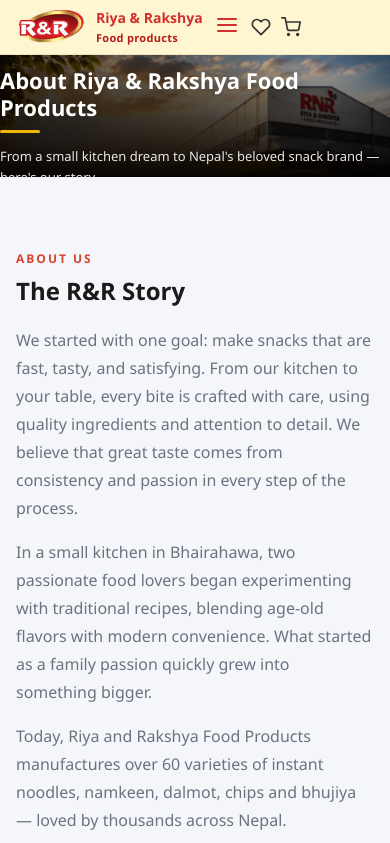
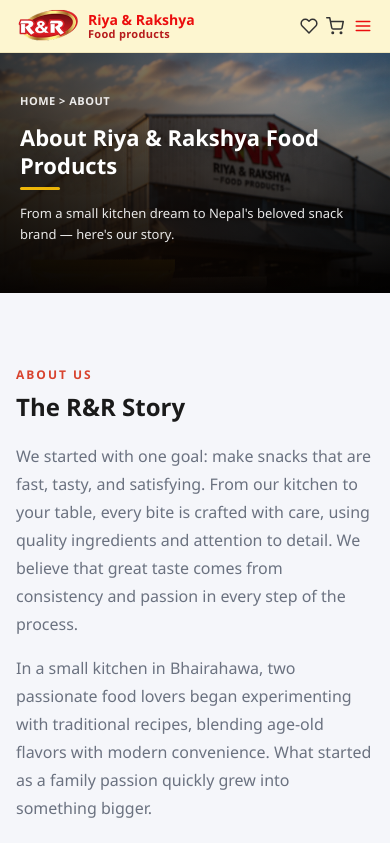
Before and after one commit to Auralith-Bit/R-R, a React (Vite) app in the folder frontend/: page /about in a window 390 px wide. Shown: the top 843 px of the page. Built offline with nearby package versions, Linux system fonts and the light colour scheme; no server answers.

Commit message:
Fixed respnsiveness of mobile view

```diff
--- a/frontend/src/components/PageHero.jsx
+++ b/frontend/src/components/PageHero.jsx
@@ -5,13 +5,22 @@ import React, { useState } from "react";
  * Pass a bgImage prop to use a single static background image instead of the
  * default slideshow.
  */
-export default function PageHero({ breadcrumb, title, subtitle, bgImage }) {
+export default function PageHero({ breadcrumb, title, subtitle, bgImage, mobileBgImage, mobilePosition }) {
   const [heroImgError, setHeroImgError] = useState(false);
+
+  const staticClass = mobilePosition
+    ? `page-hero-v2-static page-hero-v2-static-${mobilePosition}`
+    : "page-hero-v2-static";
 
   return (
     <section className="page-hero-v2">
       {bgImage ? (
-        <div className="page-hero-v2-static" style={{ backgroundImage: `url("${bgImage}")` }} />
+        <>
+          <div className={staticClass} style={{ backgroundImage: `url("${bgImage}")` }} />
+          {mobileBgImage && (
+            <div className="page-hero-v2-static-mobile" style={{ backgroundImage: `url("${mobileBgImage}")` }} />
+          )}
+        </>
       ) : (
         <div className="page-hero-v2-slides">
           <div className="page-hero-v2-slide page-hero-v2-slide-1">
--- a/frontend/src/index.css
+++ b/frontend/src/index.css
@@ -1,8 +1,9 @@
 :root {
-  --red: #d32f2f;
+  --red: #eb0d0d;
   --red-dark: #b71c1c;
   --gold: #f0b90b;
   --cream: #fdf6d0;
+  --white:#ffffff;
   --green: #25d366;
   --dark: #161616;
   --gray-bg: #f5f6fa;
@@ -358,8 +359,8 @@ select:focus {
 .page-hero-v2 {
   position: relative;
   width: 100%;
-  aspect-ratio: 1920 / 600;
-  -webkit-aspect-ratio: 1920 / 600;
+  aspect-ratio: 1920 / 540;
+  -webkit-aspect-ratio: 1920 / 540;
   overflow: hidden;
   isolation: isolate;
   -webkit-isolation: isolate;
@@ -388,6 +389,15 @@ select:focus {
   background-size: cover;
   background-position: center center;
   background-repeat: no-repeat;
+}
+.page-hero-v2-static-mobile {
+  position: absolute;
+  inset: 0;
+  z-index: 0;
+  background-size: cover;
+  background-position: center center;
+  background-repeat: no-repeat;
+  display: none;
 }
 .page-hero-v2-slide {
   position: absolute;
@@ -447,7 +457,7 @@ select:focus {
   margin: 14px 0;
 }
 .page-hero-v2-copy .breadcrumb {
-  color: var(--gold);
+  color: #fff;
   font-size: 14px;
   font-weight: 700;
 }
@@ -498,6 +508,15 @@ select:focus {
   }
   .page-hero-v2-static {
     background-size: cover;
+  }
+  .page-hero-v2-static-right {
+    background-position: right center !important;
+  }
+  .page-hero-v2-static:has(+ .page-hero-v2-static-mobile) {
+    display: none;
+  }
+  .page-hero-v2-static + .page-hero-v2-static-mobile {
+    display: block;
   }
   .page-hero-v2-inner {
     padding: 32px 0 20px;
@@ -670,7 +689,12 @@ select:focus {
 .home-hero .home-hero__stat-num {
   font-size: clamp(16px, 2.2vw, 26px);
   font-weight: 800;
-  color: var(--red);
+  color: var(--white);
+}
+@media (min-width: 1024px) {
+  .home-hero .home-hero__stat-num {
+    color: var(--red);
+  }
 }
 .home-hero .home-hero__stat-label {
   font-size: clamp(10px, 1.1vw, 13px);
@@ -1084,20 +1108,23 @@ select:focus {
 }
 
 /* ---------- Products page ---------- */
+.products-page {
+  padding-top: 16px;
+}
 .products-toolbar {
   display: flex;
   justify-content: space-between;
   align-items: center;
   flex-wrap: wrap;
   gap: 12px;
-  margin-top: 30px;
+  margin-top: 16px;
   position: sticky;
   top: 84px;
   z-index: 90;
   background: rgba(245, 246, 250, 0.92);
   -webkit-backdrop-filter: blur(8px);
   backdrop-filter: blur(8px);
-  padding: 16px 0;
+  padding: 22px 0;
   border-bottom: 1px solid var(--border-color);
 }
 .products-search-input {
@@ -1930,17 +1957,33 @@ select:focus {
     padding: 0 48px;
   }
   .page-hero-v2 {
-    aspect-ratio: 1920 / 600;
-    -webkit-aspect-ratio: 1920 / 600;
+    aspect-ratio: auto;
+    min-height: 480px;
+  }
+  .page-hero-v2-copy {
+    max-width: 100%;
+    text-align: left;
+    margin: 0;
+  }
+  .page-hero-v2-copy .breadcrumb {
+    justify-content: flex-start;
+  }
+  .page-hero-v2-copy .hero-underline {
+    margin-left: 0;
+    margin-right: auto;
   }
   .home-hero {
-    aspect-ratio: 1920 / 822;
-    -webkit-aspect-ratio: 1920 / 822;
+    aspect-ratio: auto;
+    min-height: 640px;
   }
   .home-hero__content {
     max-width: 600px;
     min-height: auto;
-    padding-top: 30px;
+    padding-top: 0;
+    justify-content: center;
+  }
+  .home-hero__stats {
+    display: flex;
   }
 
   .navbar-inner {
@@ -1948,10 +1991,18 @@ select:focus {
     justify-content: flex-start;
   }
   .nav-burger {
-    display: block;
+    display: flex;
+    order: 3;
+    align-items: center;
+    justify-content: center;
+    font-size: 20px;
+    line-height: 1;
+    padding: 2px;
   }
   .nav-right {
     gap: 10px;
+    margin-left: auto;
+    order: 2;
   }
   .desktop-only {
     display: none !important;
@@ -2094,21 +2145,57 @@ select:focus {
   .container {
     padding: 0 24px;
   }
+  .home-hero {
+    aspect-ratio: auto;
+    min-height: 560px;
+  }
+  .hero-slideshow-slide {
+    animation: none !important;
+  }
+  .hero-slideshow-slide.slide-title {
+    transform: translateX(0);
+  }
+  .hero-slideshow-slide:not(.slide-title) {
+    display: none;
+  }
+  .hero-dots {
+    display: none;
+  }
   .home-hero__content {
     max-width: 100%;
+    justify-content: center;
+    align-items: flex-start;
+    text-align: left;
+    padding: 48px 28px 64px;
+    gap: 16px;
   }
   .home-hero .home-hero__h1 {
     max-width: 100%;
+    font-size: clamp(26px, 7vw, 38px);
+    line-height: 1.14;
   }
   .home-hero .home-hero__sub {
     max-width: 100%;
+    font-size: clamp(13px, 3.4vw, 16px);
+    line-height: 1.5;
+  }
+  .home-hero__badge {
+    display: inline-flex;
   }
   .home-hero__btns {
     flex-direction: row;
+    justify-content: flex-start;
     gap: 10px;
+    flex-wrap: wrap;
+  }
+  .home-hero__btn-shop,
+  .home-hero__btn-dist {
+    font-size: 13px;
+    padding: 11px 18px;
   }
   .home-hero__stats {
-    gap: 12px;
+    gap: 14px;
+    display: flex;
   }
   .home-hero__stat-divider {
     height: 20px;
@@ -2255,52 +2342,91 @@ select:focus {
   .navbar {
     padding: 6px 0;
   }
+  .brand {
+    gap: 8px;
+  }
   .brand-logo {
-    width: 70px;
-    height: 42px;
+    width: 64px;
+    height: 40px;
   }
   .brand-text {
     font-size: 14px;
+    line-height: 1.15;
   }
   .brand-text small {
     font-size: 11px;
   }
+  .navbar-inner {
+    gap: 8px;
+  }
+  .nav-right {
+    gap: 8px;
+  }
+  .nav-right .icon-badge {
+    font-size: 18px;
+  }
+  .nav-burger {
+    font-size: 18px;
+    padding: 2px;
+  }
   .page-hero-v2 {
-    aspect-ratio: 1920 / 600;
-    -webkit-aspect-ratio: 1920 / 600;
+    aspect-ratio: auto;
+    min-height: 240px;
   }
   .home-hero {
-    aspect-ratio: 1920 / 822;
-    -webkit-aspect-ratio: 1920 / 822;
+    aspect-ratio: auto;
+    min-height: 480px;
   }
   .page-hero-v2-static {
     background-size: cover;
   }
   .home-hero__content {
-    padding: 20px 4% 16px;
-    gap: 8px;
+    padding: 40px 20px 60px;
+    gap: 12px;
   }
   .home-hero .home-hero__h1 {
-    font-size: 18px;
-    line-height: 1.15;
+    font-size: 24px;
+    line-height: 1.16;
   }
   .home-hero .home-hero__sub {
-    font-size: 11px;
-    line-height: 1.3;
+    font-size: 12.5px;
+    line-height: 1.45;
   }
   .home-hero__btns {
     gap: 8px;
   }
   .home-hero__btn-shop,
   .home-hero__btn-dist {
-    padding: 8px 14px;
-    font-size: 11px;
+    padding: 10px 16px;
+    font-size: 12px;
+  }
+  .home-hero .home-hero__stat-num {
+    font-size: 18px;
+  }
+  .home-hero .home-hero__stat-label {
+    font-size: 10px;
   }
   .home-hero__stats {
-    display: none;
+    display: flex;
+    gap: 10px;
+    flex-wrap: wrap;
+    justify-content: flex-start;
   }
   .page-hero-v2-inner {
     padding: 20px 0 16px;
+  }
+  .page-hero-v2-copy {
+    max-width: 100%;
+    text-align: left;
+    margin: 0;
+    padding: 0 8px 0 20px;
+  }
+  .page-hero-v2-copy .breadcrumb {
+    justify-content: flex-start;
+  }
+  .page-hero-v2-copy .hero-underline {
+    margin-left: 0;
+    margin-right: auto;
   }
   .page-hero-v2-copy h1 {
     font-size: 22px;
@@ -2332,6 +2458,26 @@ select:focus {
     grid-template-columns: 1fr 1fr;
     gap: 10px;
   }
+  .products-toolbar {
+    position: static;
+    margin-top:0px;
+    padding: 4px 0;
+
+  }
+  .filter-row {
+    flex-wrap: nowrap;
+    overflow-x: auto;
+    -webkit-overflow-scrolling: touch;
+    max-width: 100%;
+    scrollbar-width: none;
+  }
+  .filter-row::-webkit-scrollbar {
+    display: none;
+  }
+  .products-page {
+    padding-top: 12px !important;
+    padding-bottom: 40px !important;
+  }
   .product-detail-grid {
     padding: 16px;
     grid-template-columns: 1fr;
@@ -2397,6 +2543,13 @@ select:focus {
   .advantages-grid {
     grid-template-columns: 1fr 1fr;
     gap: 8px;
+  }
+}
+
+/* ----- Very small phones: <= 360px ----- */
+@media (max-width: 360px) {
+  .brand-text {
+    display: none;
   }
 }
 
--- a/frontend/src/pages/About.jsx
+++ b/frontend/src/pages/About.jsx
@@ -65,6 +65,7 @@ export default function About() {
         title={hero.title || "About Riya & Rakshya Food Products"}
         subtitle={hero.subtitle || "From a small kitchen dream to Nepal's beloved snack brand — here's our story."}
         bgImage={hero.bgImage || "/images/aboutherosection.png"}
+        mobilePosition="right"
       />
 
       <div className="container" style={{ paddingTop: 60, paddingBottom: 60 }}>
--- a/frontend/src/pages/Cart.jsx
+++ b/frontend/src/pages/Cart.jsx
@@ -1,6 +1,6 @@
 import React, { useState } from "react";
 import { Link, useNavigate } from "react-router-dom";
-import { FiTrash2, FiArrowLeft, FiMessageCircle, FiFileText } from "react-icons/fi";
+import { FiTrash2, FiArrowLeft, FiArrowRight, FiMessageCircle, FiFileText, FiShoppingCart } from "react-icons/fi";
 import { useCart } from "../context/CartContext";
 import { useCatalog } from "../context/CatalogContext";
 import PageHero from "../components/PageHero";
@@ -68,15 +68,41 @@ export default function Cart() {
           title="Review Your Cart"
           subtitle="Review your selected items before placing your order."
 bgImage="/images/productswishlisthero.png"
+          mobileBgImage="/images/hero/home hero aone chips green.png"
         />
-        <div className="container" style={{ paddingTop: 60, paddingBottom: 60, textAlign: "center" }}>
-          <h2>Your cart is empty</h2>
-          <p style={{ color: "var(--text-muted)" }}>
-            Browse our products and add your favorite snacks to the cart.
-          </p>
-          <Link to="/products" className="btn btn-red">
-            Browse Products
-          </Link>
+        <div className="container" style={{ paddingTop: 60, paddingBottom: 60 }}>
+          <div
+            style={{
+              background: "#fff",
+              borderRadius: 16,
+              padding: "80px 30px",
+              textAlign: "center",
+            }}
+          >
+            <div
+              style={{
+                width: 80,
+                height: 80,
+                borderRadius: "50%",
+                background: "#fde3e3",
+                color: "var(--red)",
+                display: "flex",
+                alignItems: "center",
+                justifyContent: "center",
+                margin: "0 auto 20px",
+                fontSize: 32,
+              }}
+            >
+              <FiShoppingCart />
+            </div>
+            <h2 style={{ marginBottom: 10 }}>Your cart is empty</h2>
+            <p style={{ color: "var(--text-muted)", maxWidth: 420, margin: "0 auto 24px" }}>
+              Browse our products and add your favorite snacks to the cart.
+            </p>
+            <Link to="/products" className="btn btn-red">
+              Browse Products <FiArrowRight />
+            </Link>
+          </div>
         </div>
       </div>
     );
@@ -90,6 +116,7 @@ bgImage="/images/productswishlisthero.png"
         title="Review Your Cart"
         subtitle="Review your selected items before placing your order."
         bgImage="/images/productswishlisthero.png"
+        mobileBgImage="/images/hero/home hero aone chips green.png"
       />
       <div className="container cart-layout" style={{ paddingTop: 60, paddingBottom: 60 }}>
         <div style={{ background: "#fff", borderRadius: 16, padding: 26 }}>
--- a/frontend/src/pages/Home.jsx
+++ b/frontend/src/pages/Home.jsx
@@ -46,9 +46,9 @@ export default function Home() {
 
   const whatsAppNumber = settings?.whatsappNumber || "9779820299711";
   const defaultStats = [
-    ["500+", "Happy Retailers", "var(--red)"],
-    ["10+", "Product Lines", "var(--red)"],
-    ["77", "Districts", "var(--red)"],
+    ["500+", "Happy Retailers", "var(--white)"],
+    ["10+", "Product Lines", "var(--white)"],
+    ["77", "Districts", "var(--white)"],
   ];
   const heroStats = hero.stats || null;
 
@@ -85,7 +85,9 @@ export default function Home() {
               return (
                 <React.Fragment key={val[1]}>
                   <div className="home-hero__stat">
-                    <span className="home-hero__stat-num" style={{ color: "var(--red)" }}>{val[0]}</span>
+                    <span className="home-hero__stat-num text-[var(--white)] lg:text-[var(--red)]">
+                      {val[0]}
+                    </span>
                     <span className="home-hero__stat-label">{val[1]}</span>
                   </div>
                   {i < arr.length - 1 && <div className="home-hero__stat-divider" />}
--- a/frontend/src/pages/Products.jsx
+++ b/frontend/src/pages/Products.jsx
@@ -76,7 +76,7 @@ export default function Products() {
         bgImage={productsHero.bgImage || "/images/productswishlisthero.png"}
       />
 
-      <div className="container" style={{ paddingTop: 60, paddingBottom: 60 }}>
+      <div className="container products-page" style={{ paddingTop: 60, paddingBottom: 60 }}>
         <div className="products-toolbar">
           <div className="filter-row">
             {categoryGroups.map((g) => {
--- a/frontend/src/pages/Wishlist.jsx
+++ b/frontend/src/pages/Wishlist.jsx
@@ -17,6 +17,7 @@ export default function Wishlist() {
         title="Your Wishlist"
         subtitle="Keep track of your favorite snacks and treats, discover new flavors you'll love, and never miss out."
         bgImage="/images/productswishlisthero.png"
+        mobileBgImage="/images/hero/home hero kushal namkeen.png"
       />
 
       <div className="container" style={{ paddingTop: 60, paddingBottom: 60 }}>
```
Also changed, not shown: 1 other file (tests, documents, lock files or other folders). Lines whose indentation alone changed are shown as unchanged.
